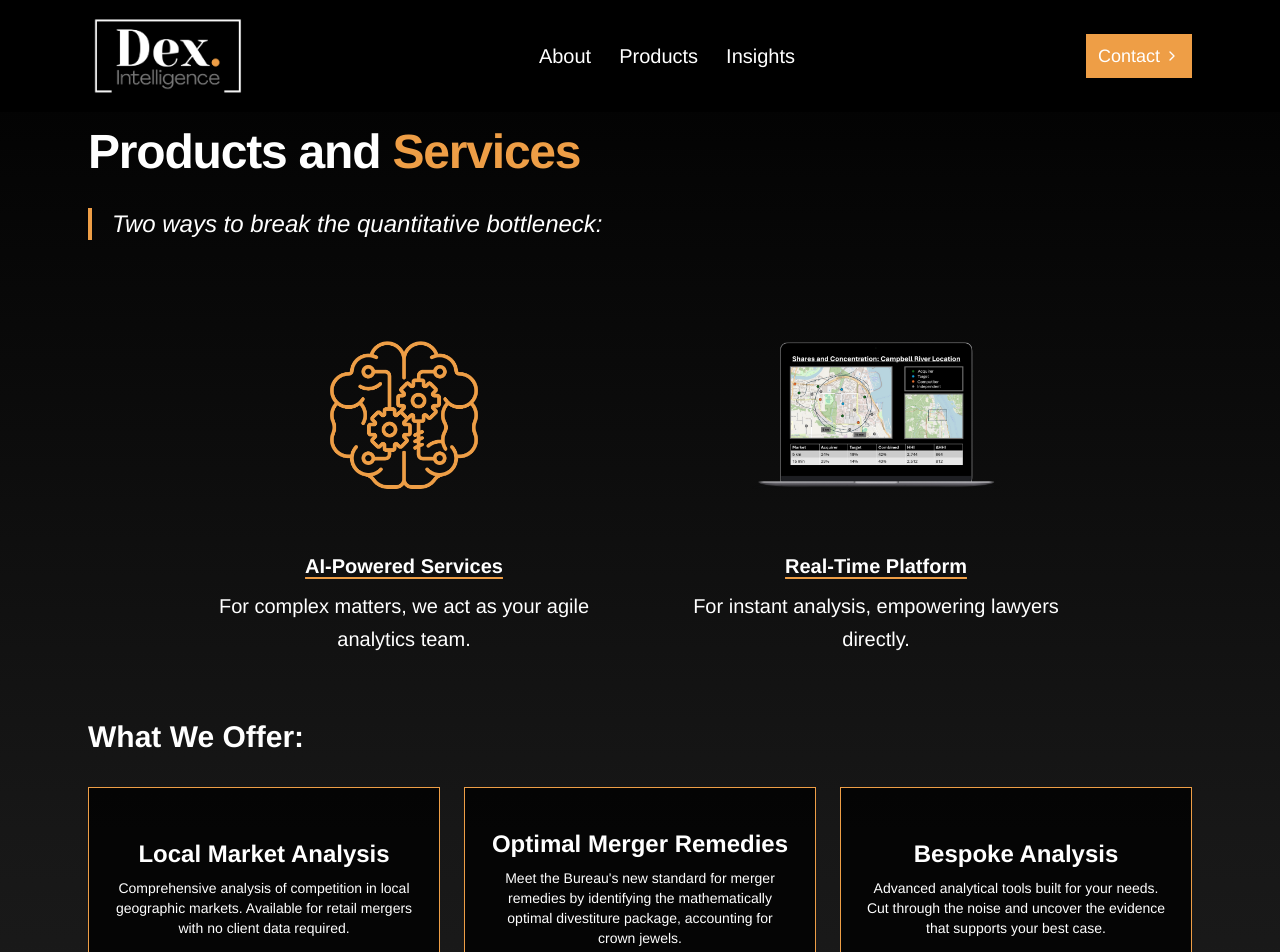
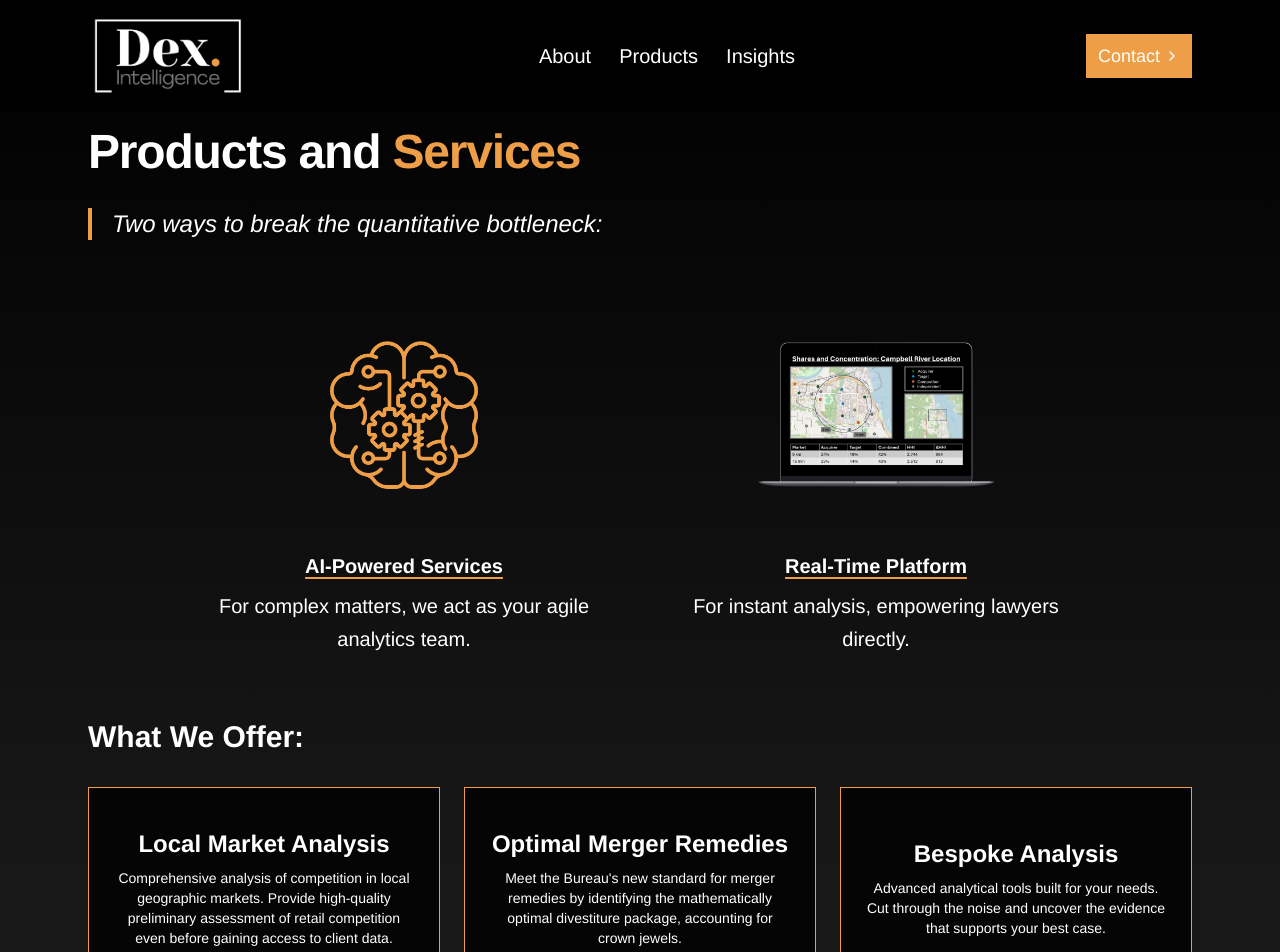
Before and after one commit to DexIntelligence/website_v2, a React (Vite) app: page /products in a window 1280 px wide. Shown: the top 952 px of the page. Built offline with nearby package versions, Linux system fonts and the light colour scheme.

Commit message:
small revision to products page

```diff
--- a/src/pages/Products.jsx
+++ b/src/pages/Products.jsx
@@ -45,7 +45,7 @@ export default function Products() {
               className="group bg-black/80 border border-brand px-6 py-10 flex flex-col items-center justify-center text-center transition-all duration-200 hover:border-brand hover:shadow-lg hover:-translate-y-1"
             >
               <span className="text-2xl font-semibold text-white group-hover:text-brand">Local Market Analysis</span>
-              <span className="mt-2 text-sm text-gray-400">Comprehensive analysis of competition in local geographic markets. Available for retail mergers with no client data required.</span>
+              <span className="mt-2 text-sm text-gray-400">Comprehensive analysis of competition in local geographic markets. Provide high-quality preliminary assessment of retail competition even before gaining access to client data.</span>
             </Link>
             <Link
               to="/contact"
```
